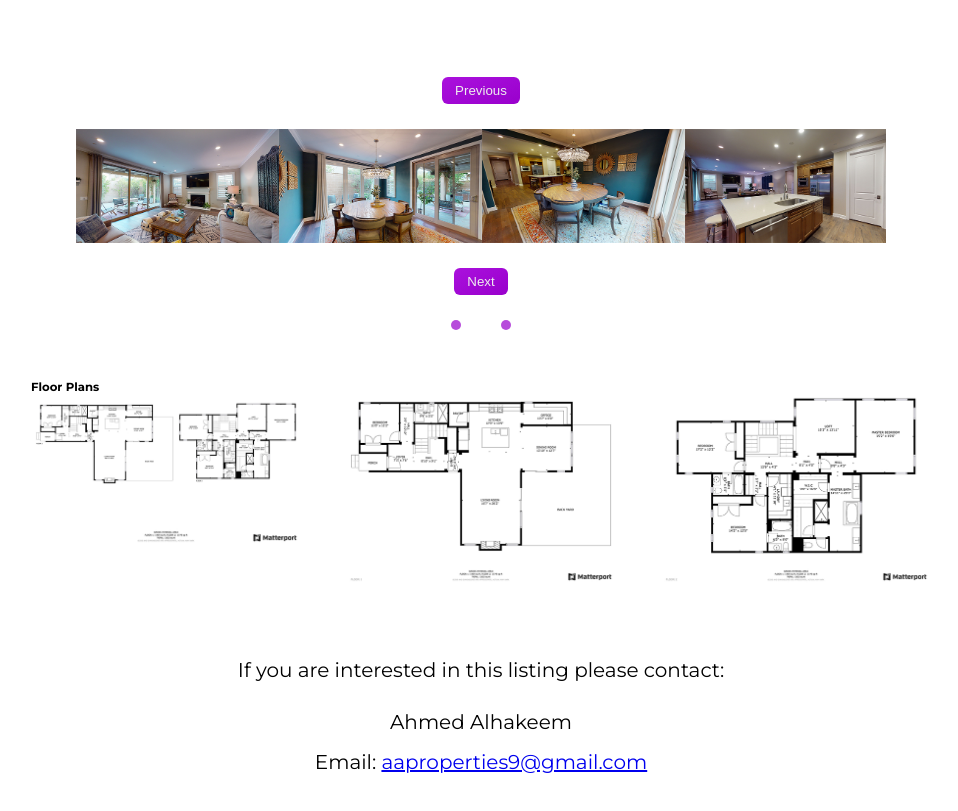
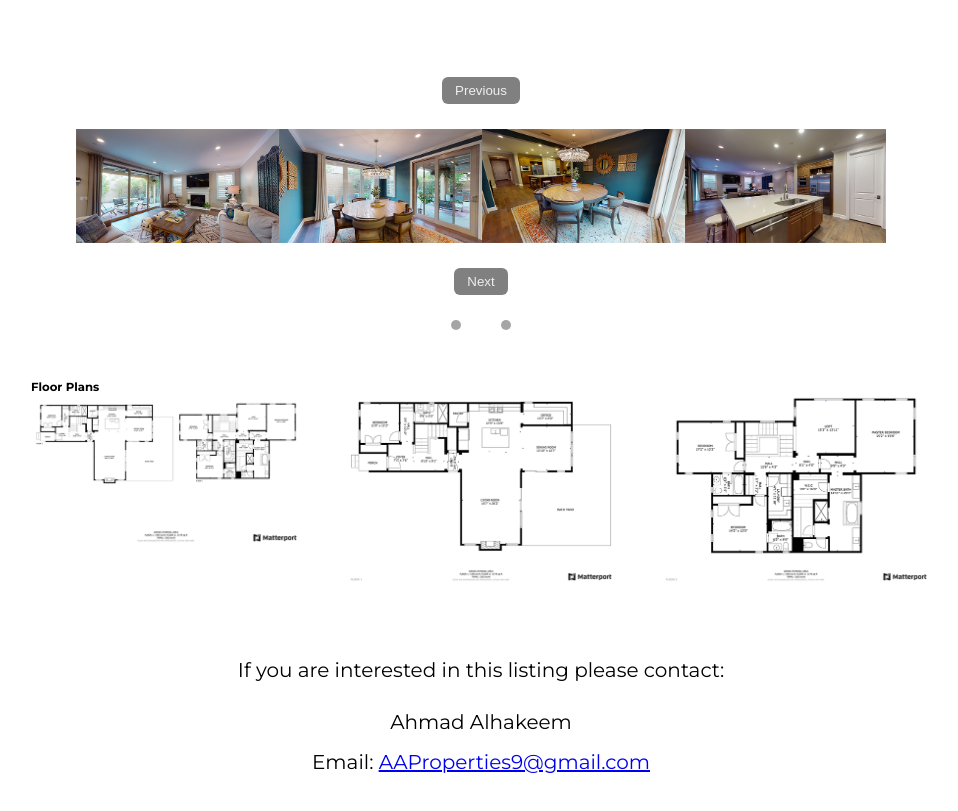
Before and after one commit to 83au/Hazleton-property-webpage, a plain HTML site: page index.html in a window 1280 px wide. Shown: the part 1397-2208 px from the top of the page, without its empty margins (159-1117 px from the left). Drawn offline with nearby package versions, Linux system fonts and the light colour scheme.

Commit message:
Change primary color to gray

```diff
--- a/assets/styles.css
+++ b/assets/styles.css
@@ -20,8 +20,7 @@
 :root {
   --color-white: #eee;
   --color-black: #222;
-  --color-primary: #9900cc;
-  --color-gradient: linear-gradient(to bottom right, #aa11dd, #9900cc)
+  --color-primary: gray;
 }
 
 html {
@@ -59,7 +58,7 @@ section {
   display: flex;
   justify-content: center;
 
-  background: var(--color-gradient);
+  background: var(--color-primary);
   height: 100vh;
   clip-path: polygon(0 0, 100% 0, 100% 80%, 0% 100%);
   color: var(--color-white);
@@ -215,7 +214,7 @@ section {
   display: block;
   margin: 2.5rem auto;
   padding: .6rem 1.3rem;
-  background: var(--color-gradient);
+  background: var(--color-primary);
   border-radius: 6px;
   border: none;
   color: var(--color-white);
--- a/index.html
+++ b/index.html
@@ -171,8 +171,8 @@
   <footer class="contact container">
     <p>If you are interested in this listing please contact:</p>
     <ul>
-      <li>Ahmed Alhakeem</li>
-      <li>Email: <a href="mailto:aaproperties9@gmail.com">aaproperties9@gmail.com</a></li>
+      <li>Ahmad Alhakeem</li>
+      <li>Email: <a href="mailto:aaproperties9@gmail.com">AAProperties9@gmail.com</a></li>
     </ul>
   </footer>
 </body>
```
